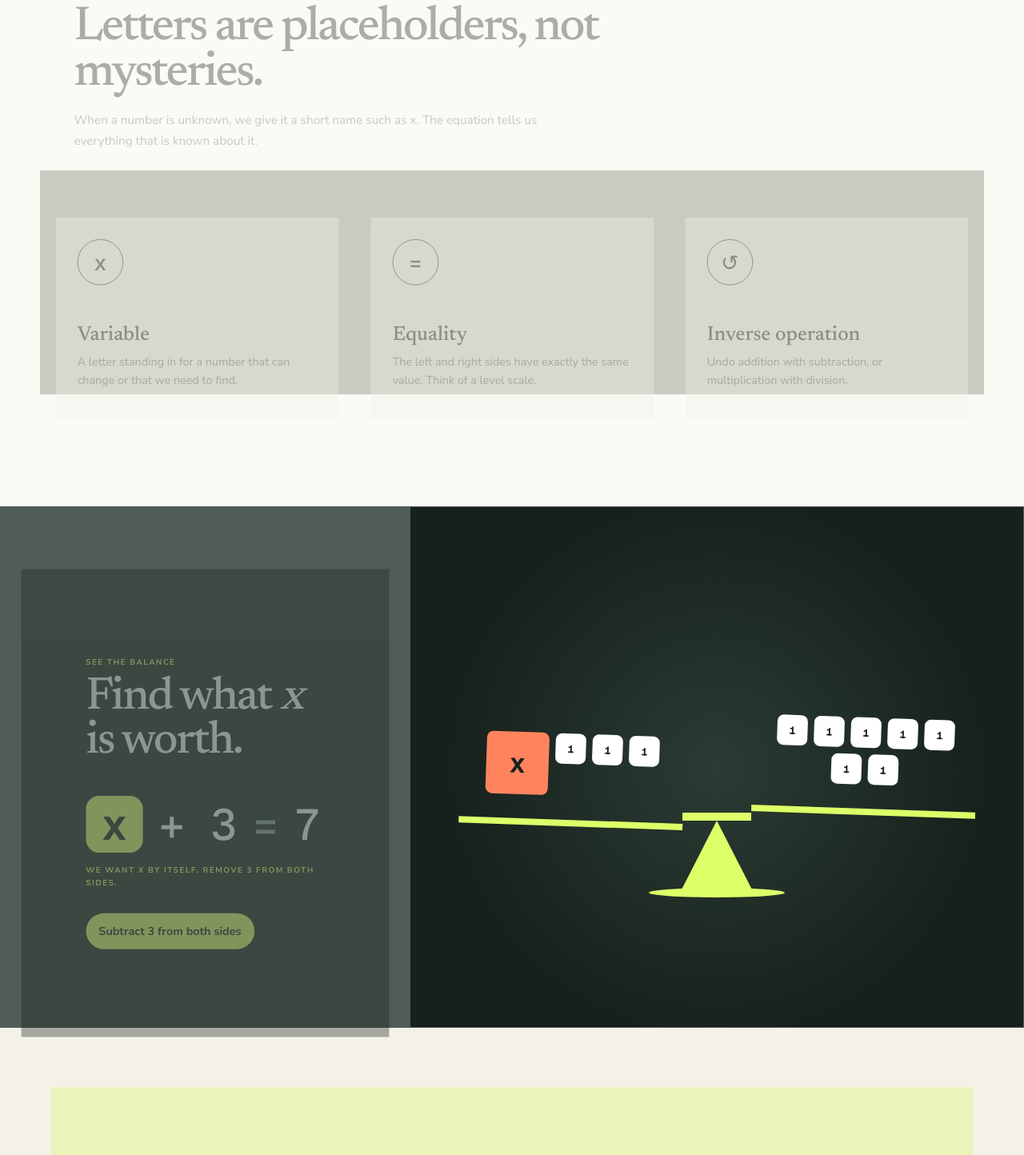
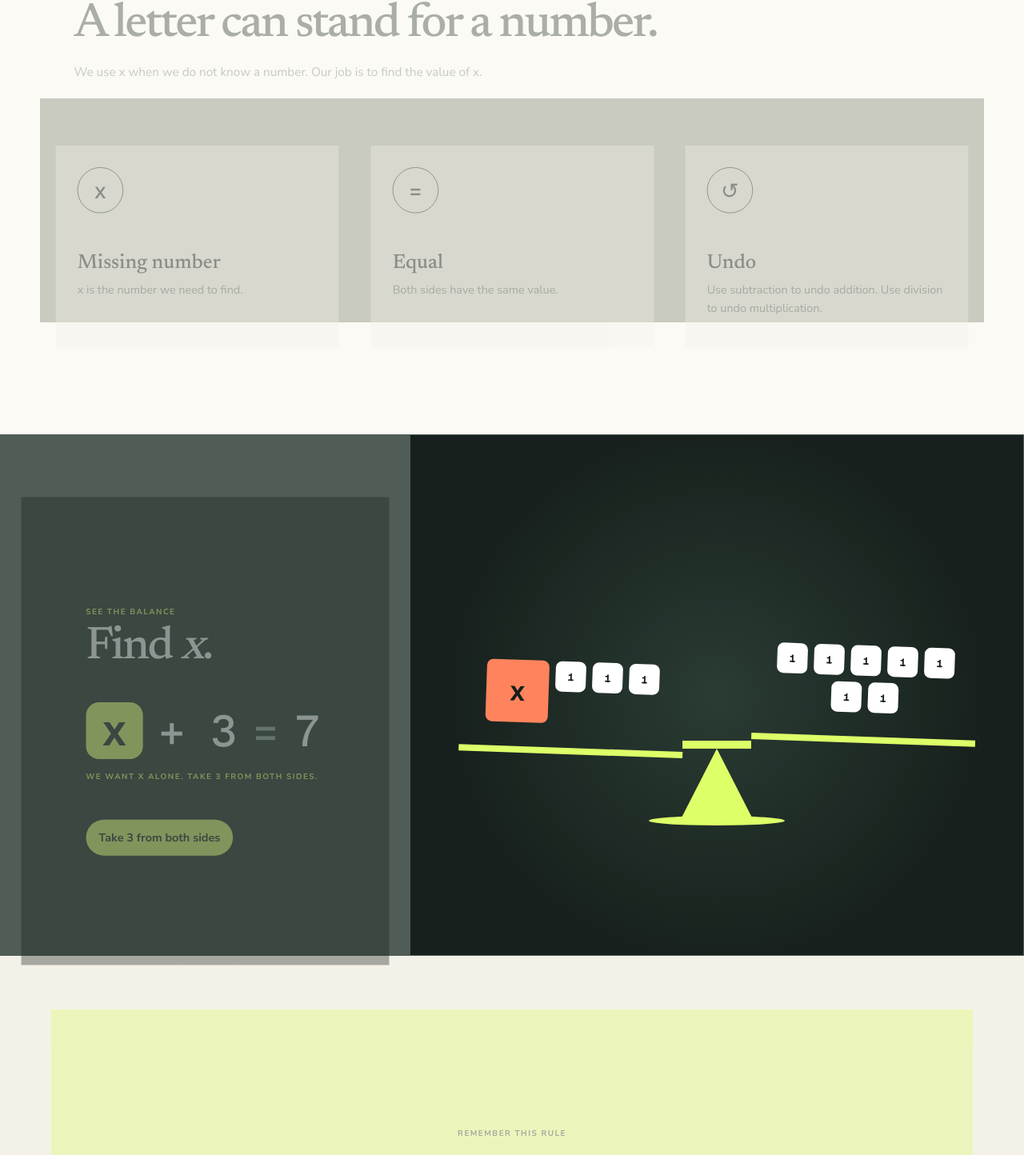
Before and after one commit to Raheeq-lab/PhySense, a Next.js app: page /math-spark/algebra in a window 1280 px wide. Shown: the part 979-2423 px from the top of the page at 80% size. Built offline with nearby package versions, Linux system fonts and the light colour scheme.

Commit message:
Simplify Algebra lesson and quiz language

```diff
--- a/src/app/math-spark/algebra/algebra-foundations.tsx
+++ b/src/app/math-spark/algebra/algebra-foundations.tsx
@@ -33,44 +33,44 @@ export function AlgebraFoundations() {
   }, { scope: root });
 
   const ticketEquation = ticketStep === 0 ? '3x + 5 = 20' : ticketStep === 1 ? '3x = 15' : 'x = 5';
-  const ticketCopy = ticketStep === 0 ? 'Remove the one-time £5 booking fee from both sides.' : ticketStep === 1 ? 'Three equal tickets cost £15, so divide both sides by 3.' : 'Each ticket costs £5. Check it: 3 × £5 + £5 = £20.';
+  const ticketCopy = ticketStep === 0 ? 'The £5 fee is for the whole order. You pay it once. Take £5 from both sides.' : ticketStep === 1 ? 'The 3 tickets cost £15 together. Divide £15 by 3.' : 'One ticket costs £5. Check: £15 for the tickets + £5 fee = £20.';
 
   return <main ref={root} className={styles.page}>
     <nav><Link href="/" className={styles.brand}>PhySense <span>STEM</span></Link><div><Link href="/math-spark">Math blocks</Link><span>Lesson M1.1</span></div></nav>
-    <header className={styles.hero}><p data-reveal>Math Lesson M1.1 · Algebra Foundations</p><h1 data-reveal>An equation is just a balanced scale.</h1><span data-reveal>Algebra helps us name what we do not know, then use what we do know to find it.</span><a data-reveal href="#meaning">Start lesson <b>↓</b></a></header>
+    <header className={styles.hero}><p data-reveal>Math Lesson M1.1 · Algebra Foundations</p><h1 data-reveal>An equation is like a balanced scale.</h1><span data-reveal>Algebra helps us find a missing number.</span><a data-reveal href="#meaning">Start lesson <b>↓</b></a></header>
 
     <section id="meaning" className={styles.meaning}>
-      <header data-scroll-card><p>The simple idea</p><h2>Letters are placeholders, not mysteries.</h2><span>When a number is unknown, we give it a short name such as x. The equation tells us everything that is known about it.</span></header>
+      <header data-scroll-card><p>The simple idea</p><h2>A letter can stand for a number.</h2><span>We use x when we do not know a number. Our job is to find the value of x.</span></header>
       <div className={styles.conceptGrid}>
-        <article data-scroll-card><span>x</span><h3>Variable</h3><p>A letter standing in for a number that can change or that we need to find.</p></article>
-        <article data-scroll-card><span>=</span><h3>Equality</h3><p>The left and right sides have exactly the same value. Think of a level scale.</p></article>
-        <article data-scroll-card><span>↺</span><h3>Inverse operation</h3><p>Undo addition with subtraction, or multiplication with division.</p></article>
+        <article data-scroll-card><span>x</span><h3>Missing number</h3><p>x is the number we need to find.</p></article>
+        <article data-scroll-card><span>=</span><h3>Equal</h3><p>Both sides have the same value.</p></article>
+        <article data-scroll-card><span>↺</span><h3>Undo</h3><p>Use subtraction to undo addition. Use division to undo multiplication.</p></article>
       </div>
     </section>
 
     <section id="try-it" className={styles.balanceSection}>
-      <div className={styles.explanation} data-scroll-card><p>See the balance</p><h2>Find what <i>x</i> is worth.</h2><div className={styles.equation} aria-label={balanceStep === 0 ? 'x plus 3 equals 7' : 'x equals 4'}>{balanceStep === 0 ? <><b>x</b><span>+ 3</span><em>=</em><span>7</span></> : <><b>x</b><em>=</em><span>4</span></>}</div><p className={styles.helper}>{balanceStep === 0 ? 'We want x by itself. Remove 3 from both sides.' : 'Balanced. The same change on both sides keeps the equation true.'}</p>{balanceStep === 0 ? <button type="button" onClick={() => setBalanceStep(1)}>Subtract 3 from both sides</button> : <button type="button" className={styles.reset} onClick={() => setBalanceStep(0)}>Reset the scale</button>}</div>
+      <div className={styles.explanation} data-scroll-card><p>See the balance</p><h2>Find <i>x</i>.</h2><div className={styles.equation} aria-label={balanceStep === 0 ? 'x plus 3 equals 7' : 'x equals 4'}>{balanceStep === 0 ? <><b>x</b><span>+ 3</span><em>=</em><span>7</span></> : <><b>x</b><em>=</em><span>4</span></>}</div><p className={styles.helper}>{balanceStep === 0 ? 'We want x alone. Take 3 from both sides.' : 'Now x is alone. x is 4.'}</p>{balanceStep === 0 ? <button type="button" onClick={() => setBalanceStep(1)}>Take 3 from both sides</button> : <button type="button" className={styles.reset} onClick={() => setBalanceStep(0)}>Try again</button>}</div>
       <div className={`${styles.balance} ${balanceStep ? styles.solved : ''}`} data-balance><div className={styles.tray}><span className={styles.xBlock}>x</span>{balanceStep === 0 && [1,2,3].map(n => <i key={n}>1</i>)}</div><div className={styles.beam}><span /></div><div className={styles.tray}>{Array.from({length: balanceStep ? 4 : 7}, (_, n) => <i key={n}>1</i>)}</div><div className={styles.base} /></div>
     </section>
 
-    <section className={styles.rule} data-scroll-card><span>Keep this one rule</span><blockquote>Change one side? Change the other side in exactly the same way.</blockquote></section>
+    <section className={styles.rule} data-scroll-card><span>Remember this rule</span><blockquote>Do the same thing to both sides.</blockquote></section>
 
     <section className={styles.realLife}>
-      <div className={styles.story} data-scroll-card><p>A real-life equation</p><h2>Three tickets and one booking fee cost £20.</h2><p>Each ticket has the same unknown price, so call it <b>x</b>. The booking fee is £5.</p><div className={styles.ticketRow}><span>Ticket x</span><span>Ticket x</span><span>Ticket x</span><i>+ £5 fee</i></div></div>
-      <div className={styles.storySolver} data-scroll-card><small>{ticketStep === 2 ? 'Solved and checked' : 'Solve it one move at a time'}</small><code>{ticketEquation}</code><p>{ticketCopy}</p><div><button type="button" disabled={ticketStep === 0} onClick={() => setTicketStep(step => Math.max(0, step - 1))}>Back</button><button type="button" onClick={() => setTicketStep(step => step === 2 ? 0 : step + 1)}>{ticketStep === 2 ? 'Try again' : 'Next move'}</button></div></div>
+      <div className={styles.story} data-scroll-card><p>A real-life example</p><h2>You buy 3 tickets. The total is £20.</h2><p>Each ticket has the same price. We call this price <b>x</b>. The website adds one £5 booking fee for all 3 tickets together.</p><div className={styles.feeNote}>You pay the £5 booking fee once, not once per ticket.</div><div className={styles.ticketRow}><span>Ticket 1<br/><b>£x</b></span><span>Ticket 2<br/><b>£x</b></span><span>Ticket 3<br/><b>£x</b></span><i>One booking fee<br/><b>+ £5</b></i></div></div>
+      <div className={styles.storySolver} data-scroll-card><small>{ticketStep === 2 ? 'Answer checked' : 'Solve it step by step'}</small><code>{ticketEquation}</code><p>{ticketCopy}</p><div><button type="button" disabled={ticketStep === 0} onClick={() => setTicketStep(step => Math.max(0, step - 1))}>Back</button><button type="button" onClick={() => setTicketStep(step => step === 2 ? 0 : step + 1)}>{ticketStep === 2 ? 'Try again' : 'Next step'}</button></div></div>
     </section>
 
     <section className={styles.physicsLab}>
-      <header data-scroll-card><p>Now connect it to Physics</p><h2>Algebra turns motion into something we can predict.</h2><span>Physics gives us the relationship <b>distance = speed × time</b>. Algebra lets us substitute measurements, calculate the missing quantity, and rearrange the formula when a different value is unknown.</span></header>
+      <header data-scroll-card><p>Use Algebra in Physics</p><h2>Find how far a car travels.</h2><span>Use this rule: <b>distance = speed × time</b>. Choose a speed and a time. The lesson will find the distance.</span></header>
       <div className={styles.motionLab} data-scroll-card>
         <div className={styles.motionScene}><div className={styles.road}><span style={{left:`${Math.min(92, 8 + distance * .7)}%`}}>car</span></div><p>The car travels <b>{distance} metres</b>.</p></div>
         <div className={styles.motionControls}><label><span>Speed <b>{speed} m/s</b></span><input type="range" min="1" max="15" value={speed} onChange={event => setSpeed(Number(event.target.value))} /></label><label><span>Time <b>{time} s</b></span><input type="range" min="1" max="10" value={time} onChange={event => setTime(Number(event.target.value))} /></label><div className={styles.physicsEquation}><span>d = v × t</span><code>d = {speed} × {time} = <b>{distance} m</b></code></div></div>
       </div>
-      <div className={styles.physicsLinks}><Link href="/block-1/1-1">See this in Physics: Kinematics <span>→</span></Link><p>Later, the same Algebra helps rearrange <b>v = d ÷ t</b> and <b>t = d ÷ v</b>.</p></div>
+      <div className={styles.physicsLinks}><Link href="/block-1/1-1">Open the Physics motion lesson <span>→</span></Link><p>You can also use Algebra to find speed or time.</p></div>
     </section>
 
-    <section className={styles.challenge}><div data-scroll-card><p>Your turn</p><h2>What makes this true?</h2><div className={styles.challengeEquation}><span>x</span><b>+ 2 = 7</b></div></div><div className={styles.answerPanel} data-scroll-card><span>Choose a value for x</span><div>{answers.map(value => <button type="button" key={value} aria-pressed={answer === value} onClick={() => setAnswer(value)}>{value}</button>)}</div>{answer !== null && <p className={correct ? styles.correct : styles.incorrect} role="status">{correct ? 'Exactly. 5 + 2 equals 7.' : `${answer} + 2 does not equal 7. Try once more.`}</p>}</div></section>
-    <section className={styles.diagnosticSection}><header><p>Check what you learned</p><h2>Algebra understanding quiz</h2><span>Ten short questions measure both your answer and your reasoning. You choose whether anonymous results are shared; otherwise they stay on this device.</span></header><KinematicsDiagnostic items={algebraFoundationsDiagnostic} lessonId="math-spark/algebra" storageSlug="math.m1.1" simulationFilename="algebra-foundations" /></section>
+    <section className={styles.challenge}><div data-scroll-card><p>Your turn</p><h2>Find <i>x</i>.</h2><div className={styles.challengeEquation}><span>x</span><b>+ 2 = 7</b></div></div><div className={styles.answerPanel} data-scroll-card><span>Choose x</span><div>{answers.map(value => <button type="button" key={value} aria-pressed={answer === value} onClick={() => setAnswer(value)}>{value}</button>)}</div>{answer !== null && <p className={correct ? styles.correct : styles.incorrect} role="status">{correct ? 'Correct. 5 + 2 = 7.' : `${answer} + 2 is not 7. Try again.`}</p>}</div></section>
+    <section className={styles.diagnosticSection}><header><p>Check your learning</p><h2>Short Algebra quiz</h2><span>There are 10 questions. Choose an answer and a reason. You can keep your result on this device. Sharing is optional.</span></header><KinematicsDiagnostic items={algebraFoundationsDiagnostic} lessonId="math-spark/algebra" storageSlug="math.m1.1" simulationFilename="algebra-foundations" /></section>
     <section className={styles.finish}><div><p>{correct ? 'Foundation complete' : 'One small step left'}</p><h2>{correct ? 'You can keep an equation balanced.' : 'Solve the practice challenge to finish.'}</h2></div>{correct ? <Link href="/math-spark">Choose another Math lesson <span>→</span></Link> : <a href="#try-it">Review the balance idea</a>}</section>
     <footer><Link href="/">PhySense STEM</Link><span>Simple ideas. Real understanding.</span></footer>
   </main>;
--- a/src/data/algebraFoundationsDiagnostic.ts
+++ b/src/data/algebraFoundationsDiagnostic.ts
@@ -1,14 +1,14 @@
 import type { DiagnosticItem } from './kinematicsDiagnostic';
 
 export const algebraFoundationsDiagnostic: DiagnosticItem[] = [
-  {id:'ALG-01',concept:'Meaning of an equation',misconception:'The equals sign means calculate the expression on the left.',difficulty:'introductory',prompt:'What does the equals sign mean in 3 + 4 = 7?',answers:[{label:'Both sides have the same value.'},{label:'The answer always comes next.'},{label:'The left side is larger.'}],reasons:[{label:'An equation states that two expressions are balanced.'},{label:'Equals is another symbol for “then.”'},{label:'Numbers before equals are more important.'}],correctAnswer:0,correctReason:0,explanation:'The equals sign says that the expression on the left and the expression on the right have exactly the same value.'},
-  {id:'ALG-02',concept:'Unknown values',misconception:'A variable is a fixed symbol rather than a value we can find.',difficulty:'introductory',prompt:'In x + 2 = 7, what does x represent?',answers:[{label:'A missing value.'},{label:'A multiplication sign.'},{label:'The number 2.'}],reasons:[{label:'A variable can stand for a value we do not know yet.'},{label:'Letters cannot represent numbers.'},{label:'x always means multiply.'}],correctAnswer:0,correctReason:0,explanation:'Here x is the unknown number that makes the equation true.'},
-  {id:'ALG-03',concept:'Inverse operations',misconception:'The operation beside x should be repeated rather than undone.',difficulty:'introductory',prompt:'What should you do first to solve x + 5 = 12?',answers:[{label:'Add 5 to both sides.'},{label:'Subtract 5 from both sides.'},{label:'Divide both sides by 5.'}],reasons:[{label:'Subtraction undoes the addition while keeping both sides equal.'},{label:'The 5 should be made larger.'},{label:'Every equation begins with division.'}],correctAnswer:1,correctReason:0,explanation:'Subtracting 5 reverses the +5 and leaves x by itself.'},
-  {id:'ALG-04',concept:'Balance principle',misconception:'An operation only needs to be applied to the side containing x.',difficulty:'developing',prompt:'If you subtract 3 from the left side of an equation, what must happen?',answers:[{label:'Nothing on the right.'},{label:'Subtract 3 from the right too.'},{label:'Add 3 to the right.'}],reasons:[{label:'The same change on both sides preserves equality.'},{label:'Only the side with x can change.'},{label:'Opposite changes keep equations balanced.'}],correctAnswer:1,correctReason:0,explanation:'An equation stays balanced only when the same operation is performed on both sides.'},
-  {id:'ALG-05',concept:'Checking a solution',misconception:'A chosen value is correct without substitution.',difficulty:'developing',prompt:'Which value makes x + 4 = 10 true?',answers:[{label:'x = 4'},{label:'x = 6'},{label:'x = 14'}],reasons:[{label:'Substituting 6 gives 6 + 4 = 10.'},{label:'The answer must copy a number already shown.'},{label:'Adding both visible numbers gives x.'}],correctAnswer:1,correctReason:0,explanation:'Substitute 6 for x: 6 + 4 equals 10, so both sides match.'},
-  {id:'ALG-06',concept:'Multiplication equations',misconception:'A coefficient should be subtracted from the variable.',difficulty:'developing',prompt:'How do you solve 3x = 15?',answers:[{label:'Subtract 3 from both sides.'},{label:'Divide both sides by 3.'},{label:'Multiply both sides by 3.'}],reasons:[{label:'Division reverses multiplication by 3.'},{label:'A number beside x always means addition.'},{label:'Multiplication can only be undone with subtraction.'}],correctAnswer:1,correctReason:0,explanation:'3x means 3 multiplied by x. Divide both sides by 3 to get x = 5.'},
-  {id:'ALG-07',concept:'Negative numbers',misconception:'Moving a term across equals automatically changes its sign without an operation.',difficulty:'developing',prompt:'What is x in x − 4 = 3?',answers:[{label:'−1'},{label:'7'},{label:'12'}],reasons:[{label:'Adding 4 to both sides gives x = 7.'},{label:'The minus sign makes every answer negative.'},{label:'Multiplying 4 and 3 isolates x.'}],correctAnswer:1,correctReason:0,explanation:'Add 4 to both sides: x − 4 + 4 = 3 + 4, so x = 7.'},
-  {id:'ALG-08',concept:'Two-step equations',misconception:'Operations can be undone in any order without changing the result.',difficulty:'challenging',prompt:'What is the best first step for 2x + 3 = 11?',answers:[{label:'Subtract 3 from both sides.'},{label:'Divide both sides by 2.'},{label:'Add 3 to both sides.'}],reasons:[{label:'Undo the outer +3 before undoing multiplication by 2.'},{label:'Always divide before doing anything else.'},{label:'Use the same sign as the visible operation.'}],correctAnswer:0,correctReason:0,explanation:'First remove the +3, giving 2x = 8. Then divide by 2 to get x = 4.'},
-  {id:'ALG-09',concept:'Equivalent equations',misconception:'Changing an equation always changes its solution.',difficulty:'challenging',prompt:'Which equation is equivalent to 2x + 6 = 14 after subtracting 6 from both sides?',answers:[{label:'2x = 8'},{label:'2x = 20'},{label:'x = 8'}],reasons:[{label:'Both 6s cancel and 14 − 6 equals 8.'},{label:'Subtracting on the left means adding on the right.'},{label:'The coefficient disappears automatically.'}],correctAnswer:0,correctReason:0,explanation:'Subtracting 6 from both sides keeps the equation equivalent and leaves 2x = 8.'},
-  {id:'ALG-10',concept:'Formula substitution',misconception:'Letters in physics formulas cannot be treated like algebraic variables.',difficulty:'challenging',prompt:'A car travels at v = 5 m/s for t = 4 s. Using d = vt, what is d?',answers:[{label:'1.25 m'},{label:'9 m'},{label:'20 m'}],reasons:[{label:'Substitute the values: d = 5 × 4.'},{label:'Add speed and time because both are known.'},{label:'Divide time by speed to find distance.'}],correctAnswer:2,correctReason:0,explanation:'Substitute v = 5 and t = 4 into d = vt. The distance is 20 m.'},
+  {id:'ALG-01',concept:'Meaning of an equation',misconception:'The equals sign means that an answer comes next.',difficulty:'introductory',prompt:'What does = mean in 3 + 4 = 7?',answers:[{label:'Both sides have the same value.'},{label:'An answer comes next.'},{label:'The left side is bigger.'}],reasons:[{label:'The value on the left is the same as the value on the right.'},{label:'= means “then.”'},{label:'The first numbers are more important.'}],correctAnswer:0,correctReason:0,explanation:'= means both sides have the same value.'},
+  {id:'ALG-02',concept:'Unknown values',misconception:'x cannot stand for a number.',difficulty:'introductory',prompt:'Look at x + 2 = 7. What is x?',answers:[{label:'A number we need to find.'},{label:'A multiplication sign.'},{label:'The number 2.'}],reasons:[{label:'A letter can stand for a number we do not know.'},{label:'A letter cannot be a number.'},{label:'x always means multiply.'}],correctAnswer:0,correctReason:0,explanation:'x is the missing number. Here, x is 5.'},
+  {id:'ALG-03',concept:'Undoing addition',misconception:'Addition should be undone with more addition.',difficulty:'introductory',prompt:'What is the first step for x + 5 = 12?',answers:[{label:'Add 5 to both sides.'},{label:'Take 5 from both sides.'},{label:'Divide both sides by 5.'}],reasons:[{label:'Taking 5 away undoes +5.'},{label:'We need to make 5 bigger.'},{label:'Always divide first.'}],correctAnswer:1,correctReason:0,explanation:'Take 5 from both sides. This leaves x = 7.'},
+  {id:'ALG-04',concept:'Balance rule',misconception:'Only one side of an equation needs to change.',difficulty:'developing',prompt:'You take 3 from the left side. What must you do next?',answers:[{label:'Do nothing to the right side.'},{label:'Take 3 from the right side.'},{label:'Add 3 to the right side.'}],reasons:[{label:'We must do the same thing to both sides.'},{label:'Only the side with x can change.'},{label:'Both sides need different changes.'}],correctAnswer:1,correctReason:0,explanation:'Take 3 from both sides to keep them equal.'},
+  {id:'ALG-05',concept:'Checking an answer',misconception:'An answer does not need to be checked.',difficulty:'developing',prompt:'Which value makes x + 4 = 10 true?',answers:[{label:'x = 4'},{label:'x = 6'},{label:'x = 14'}],reasons:[{label:'6 + 4 = 10.'},{label:'x must be a number already shown.'},{label:'Add 10 and 4 to find x.'}],correctAnswer:1,correctReason:0,explanation:'Put 6 in place of x. 6 + 4 = 10, so x = 6.'},
+  {id:'ALG-06',concept:'Undoing multiplication',misconception:'Multiplication should be undone with subtraction.',difficulty:'developing',prompt:'What should you do to solve 3x = 15?',answers:[{label:'Take 3 from both sides.'},{label:'Divide both sides by 3.'},{label:'Multiply both sides by 3.'}],reasons:[{label:'Division undoes multiplication.'},{label:'3x means 3 + x.'},{label:'Subtraction undoes multiplication.'}],correctAnswer:1,correctReason:0,explanation:'3x means 3 × x. Divide both sides by 3. x = 5.'},
+  {id:'ALG-07',concept:'Subtracting a number',misconception:'A minus sign makes every answer negative.',difficulty:'developing',prompt:'Find x in x − 4 = 3.',answers:[{label:'x = −1'},{label:'x = 7'},{label:'x = 12'}],reasons:[{label:'Add 4 to both sides. This gives x = 7.'},{label:'A minus sign makes x negative.'},{label:'Multiply 4 by 3.'}],correctAnswer:1,correctReason:0,explanation:'Add 4 to both sides. x = 7.'},
+  {id:'ALG-08',concept:'Two-step equations',misconception:'The operations can be undone in any order.',difficulty:'challenging',prompt:'What should you do first for 2x + 3 = 11?',answers:[{label:'Take 3 from both sides.'},{label:'Divide both sides by 2.'},{label:'Add 3 to both sides.'}],reasons:[{label:'First undo +3. Then divide by 2.'},{label:'Always divide first.'},{label:'Use the same sign you can see.'}],correctAnswer:0,correctReason:0,explanation:'Take 3 from both sides: 2x = 8. Then divide by 2: x = 4.'},
+  {id:'ALG-09',concept:'Same-value equations',misconception:'Changing an equation always changes its answer.',difficulty:'challenging',prompt:'Start with 2x + 6 = 14. Take 6 from both sides. What do you get?',answers:[{label:'2x = 8'},{label:'2x = 20'},{label:'x = 8'}],reasons:[{label:'+6 is removed, and 14 − 6 = 8.'},{label:'Take 6 on the left but add 6 on the right.'},{label:'The 2 disappears by itself.'}],correctAnswer:0,correctReason:0,explanation:'Taking 6 from both sides gives 2x = 8.'},
+  {id:'ALG-10',concept:'Using a Physics formula',misconception:'Letters in a formula cannot be replaced with measured numbers.',difficulty:'challenging',prompt:'A car moves at 5 metres per second for 4 seconds. Distance = speed × time. How far does it move?',answers:[{label:'1.25 metres'},{label:'9 metres'},{label:'20 metres'}],reasons:[{label:'Multiply 5 by 4.'},{label:'Add 5 and 4.'},{label:'Divide 4 by 5.'}],correctAnswer:2,correctReason:0,explanation:'Distance = 5 × 4 = 20 metres.'},
 ];
```
Also changed, not shown: src/app/math-spark/algebra/algebra-foundations.module.css.
